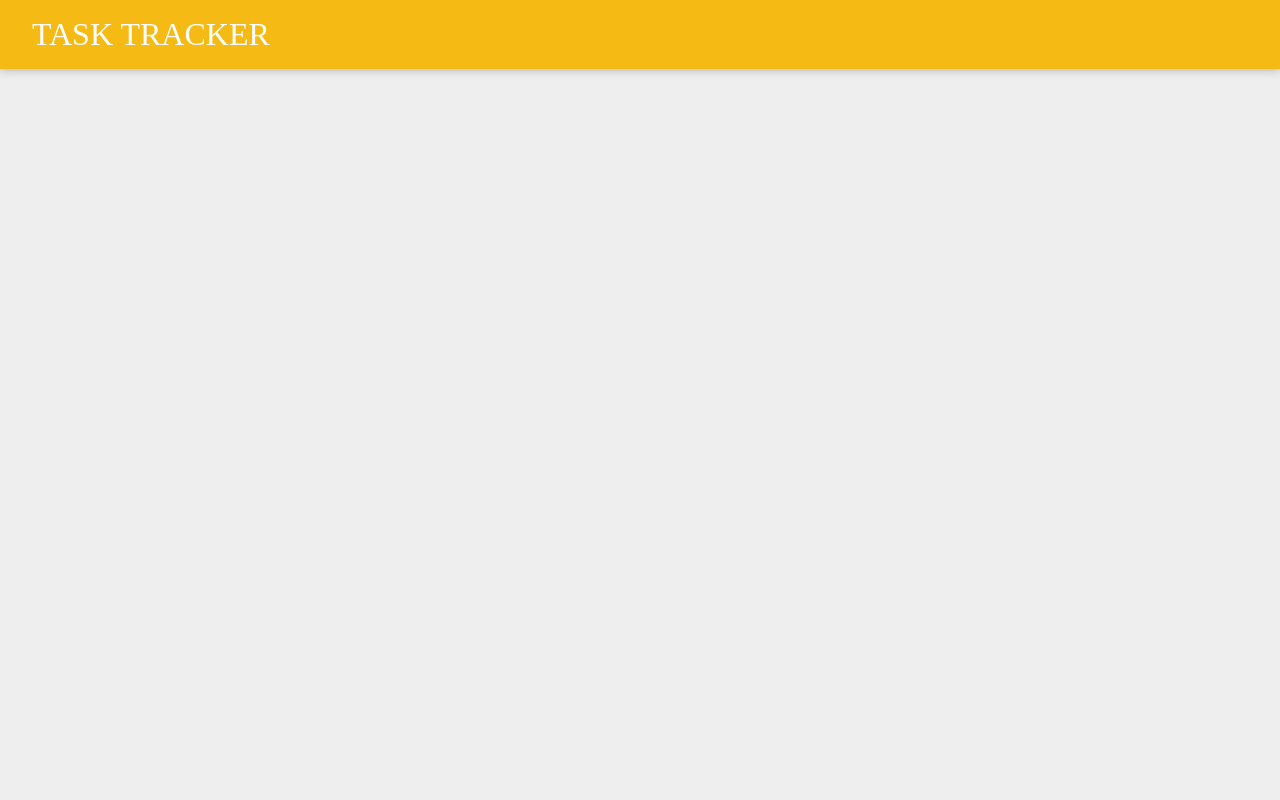
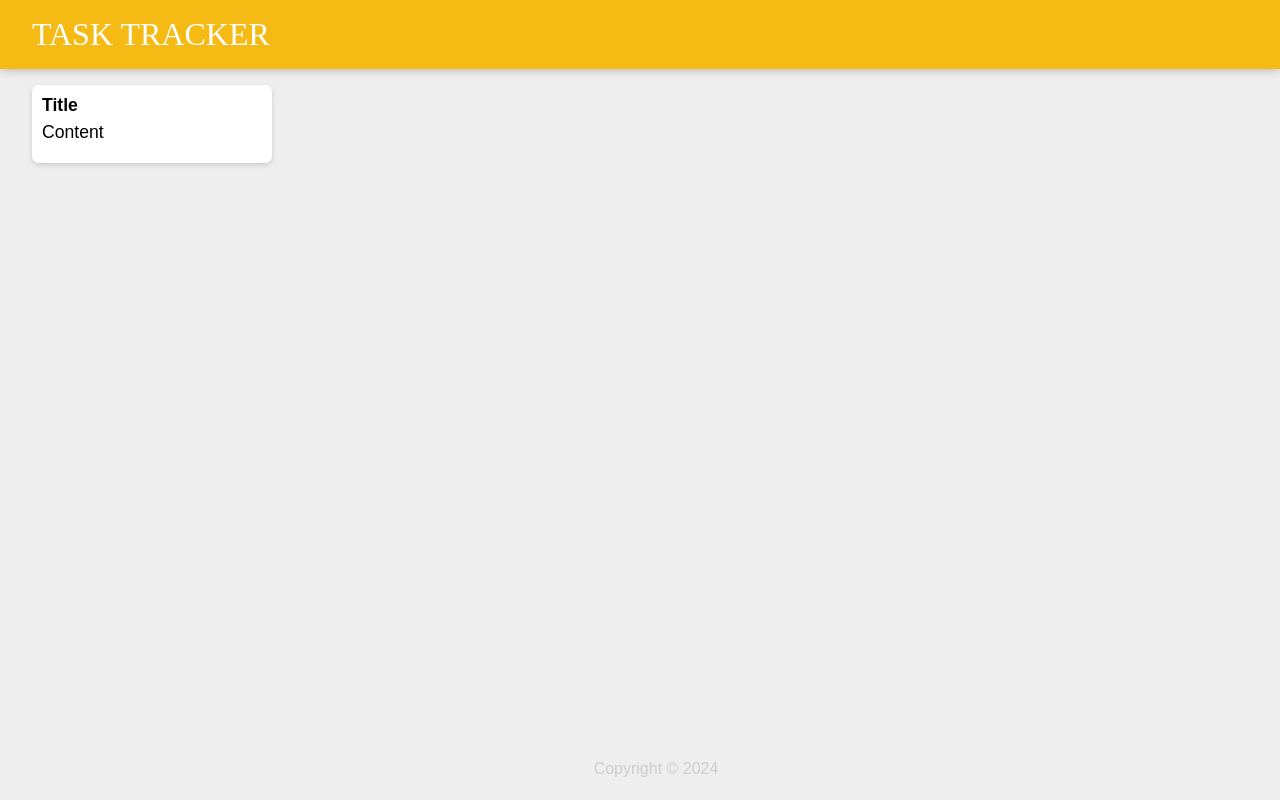
Before and after one commit to MalarvizhiM29/CodSoft, a React (Vite) app in the folder Tasktracker/: page / in a window 1280 px wide. Built offline with nearby package versions, Linux system fonts and the light colour scheme.

Commit message:
basic component created

```diff
--- a/Tasktracker/src/App.css
+++ b/Tasktracker/src/App.css
@@ -24,7 +24,7 @@ body {
   font-weight: 200;
 }
 
-footer {
+.footer {
   position: absolute;
   text-align: center;
   bottom: 0;
@@ -32,7 +32,7 @@ footer {
   height: 2.5rem;
 }
 
-footer p {
+.footer p {
   color: #ccc;
 }
 .note {
--- a/Tasktracker/src/App.jsx
+++ b/Tasktracker/src/App.jsx
@@ -1,11 +1,15 @@
 import React from 'react'
 import Header from './components/Header'
 import "./App.css"
+import Footer from './components/Footer'
+import Note from './components/Note'
 
 const App = () => {
   return (
     <div>
       <Header/>
+      <Note/>
+      <Footer/>
     </div>
   )
 }
--- a/Tasktracker/src/components/Footer.jsx
+++ b/Tasktracker/src/components/Footer.jsx
@@ -1,9 +1,12 @@
 import React from 'react'
 
 const Footer = () => {
+
+  const currentYear = new Date().getFullYear();
+
   return (
-    <div>
-        <p>Copyright © Malar</p>
+    <div className='footer'>
+        <p>Copyright © {currentYear}</p>
     </div>
   )
 }
--- /dev/null
+++ b/Tasktracker/src/components/Note.jsx
@@ -0,0 +1,12 @@
+import React from 'react'
+
+const Note = () => {
+  return (
+    <div className='note'>
+        <h1>Title</h1>
+        <p>Content</p>
+    </div>
+  )
+}
+
+export default Note
```
